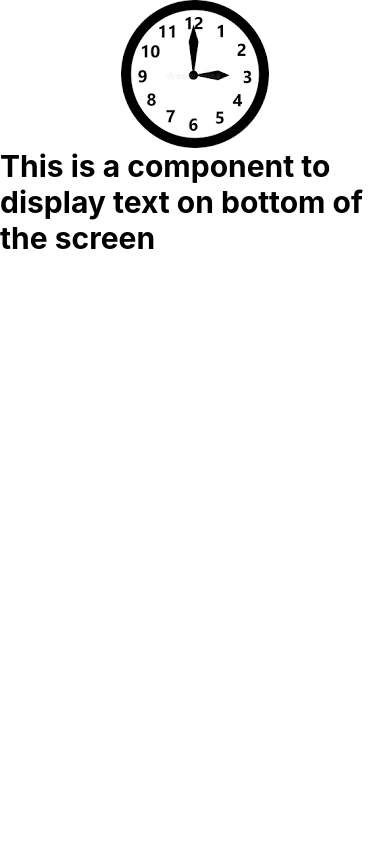
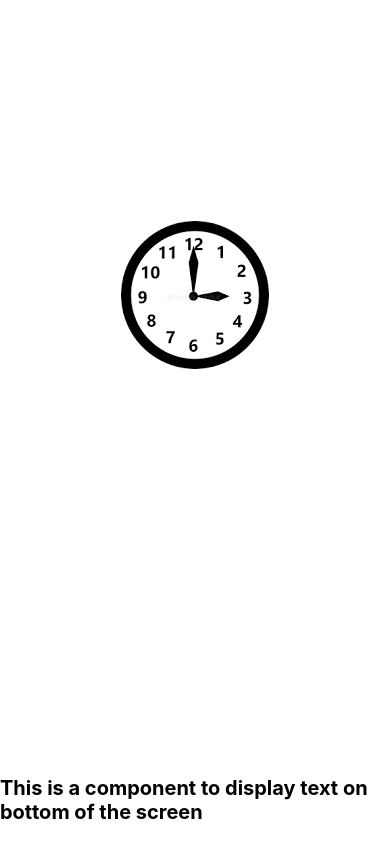
Before and after one commit to suka1557/WorldClock, a React Native app: screen / in a window 390 px wide. Built offline with nearby package versions, Linux system fonts and the light colour scheme.

Commit message:
Used flex styling property to divide sreen into 3 view sections, 1 image - 70%, 1 blank - 20%, 1 text - 10%

```diff
--- a/App.tsx
+++ b/App.tsx
@@ -18,11 +18,13 @@ import {
 
 import HomePageImage from './components/HomePageImage';
 import HomePageMessage from './components/HomePageMessage';
+import styles from './styling/styles';
 
 function App(): React.JSX.Element {
   return (
-    <View>
+    <View style={styles.sectionContainer}>
       <HomePageImage ></HomePageImage>
+      <View style={{flex: 0.2}} />
       <HomePageMessage></HomePageMessage>
     </View>
   );
--- a/components/HomePageMessage.tsx
+++ b/components/HomePageMessage.tsx
@@ -3,7 +3,7 @@ import styles from "../styling/styles";
 
 function HomePageMessage() {
     return (
-        <View>
+        <View style={styles.hometextcontainer}>
             <Text style={styles.hometext}>
                 This is a component to display text on bottom of the screen
             </Text>
--- a/styling/styles.tsx
+++ b/styling/styles.tsx
@@ -2,8 +2,8 @@ import { StyleSheet } from "react-native";
 
 const styles = StyleSheet.create({
     sectionContainer: {
-      marginTop: 32,
-      paddingHorizontal: 24,
+      flex: 1,
+      flexDirection: "column",
     },
     sectionTitle: {
       fontSize: 24,
@@ -18,26 +18,24 @@ const styles = StyleSheet.create({
       fontWeight: '700',
     },
     hometextcontainer: {
-      flex: 1,
-      height: '10%',
+      flex: 0.1,
       alignItems: 'center',
-      justifyContent: 'flex-end',
-      paddingBottom: 10, // Adjust paddingBottom as needed
+      justifyContent:'space-around',
+      paddingBottom: 2, // Adjust paddingBottom as needed
     },
     hometext: {
-      fontSize: 30,
+      fontSize: 20,
       fontWeight: 'bold',
     },
     homeimagecontainer: {
-      flex: 1,
-      height: '50%',
+      flex: 0.7,
       alignItems: 'center',
       justifyContent: 'center',
     },
     homeimage: {
       width: '100%',
       height: '100%',
-      resizeMode: 'cover',
+      resizeMode: 'contain',
     },
   });
 
```
Also changed, not shown: 1 other file (tests, documents, lock files or other folders).
